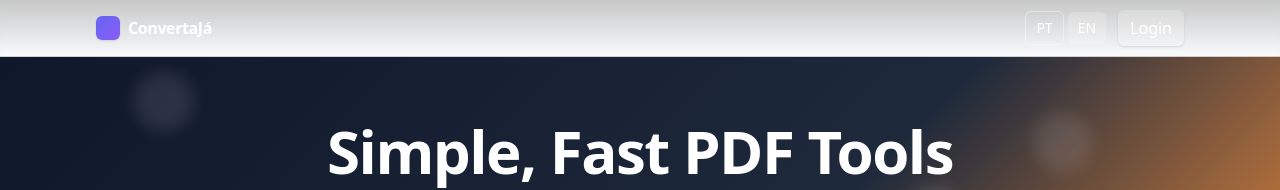
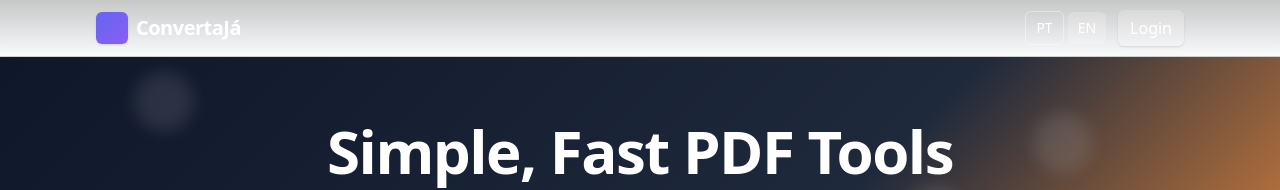
Before and after one commit to Ismaelly1984/ConvertaJa, a React (Vite) app in the folder frontend/: page / in a window 1280 px wide. Shown: the top 190 px of the page. Built offline with nearby package versions, Linux system fonts and the light colour scheme; no server answers.

Commit message:
style(nav): aumentar fonte e peso do título; adicionar efeito hover (scale/rotate) no logo

```diff
--- a/frontend/src/components/Navbar.tsx
+++ b/frontend/src/components/Navbar.tsx
@@ -10,7 +10,9 @@ export default function Navbar({ variant = 'default' }: Props) {
     ? 'sticky top-0 z-50 w-full bg-gradient-to-b from-black/20 to-transparent text-white border-b border-white/15 backdrop-blur-sm transition-colors'
     : 'sticky top-0 z-50 w-full bg-white/80 supports-[backdrop-filter]:backdrop-blur-sm border-b border-slate-200/60 shadow-sm transition-colors'
 
-  const brandTextClass = onGradient ? 'font-semibold text-white tracking-tight group-hover:opacity-90' : 'font-semibold text-slate-900 tracking-tight group-hover:opacity-90'
+  const brandTextClass = onGradient
+    ? 'font-bold text-white tracking-tight group-hover:opacity-90 text-lg md:text-xl transition-colors'
+    : 'font-bold text-slate-900 tracking-tight group-hover:opacity-90 text-lg md:text-xl transition-colors'
   const langBtnClass = (active: boolean) => onGradient
     ? `${active ? 'bg-white/20 text-white' : 'bg-transparent text-white border border-white/40'} px-2.5 py-1.5 rounded-md text-sm hover:opacity-90 focus:outline-none focus:ring-2 focus:ring-white/30 transition-colors`
     : `${active ? 'bg-slate-900 text-white' : 'bg-white text-slate-900 border'} px-2.5 py-1.5 rounded-md text-sm hover:opacity-90 focus:outline-none focus:ring-2 focus:ring-slate-900/30 transition-colors`
@@ -22,7 +24,7 @@ export default function Navbar({ variant = 'default' }: Props) {
     <nav className={navClass}>
       <div className="max-w-6xl mx-auto px-6 md:px-8 h-14 flex items-center justify-between">
         <a href="#" className="flex items-center gap-2 group" aria-label={locale === 'pt' ? 'Início do ConvertaJá' : 'ConvertaJá Home'}>
-          <div className="h-6 w-6 rounded-md bg-gradient-to-br from-brandIndigo to-brandViolet shadow" />
+          <div className="h-7 w-7 md:h-8 md:w-8 rounded-md bg-gradient-to-br from-brandIndigo to-brandViolet shadow transition-transform duration-200 group-hover:scale-110 group-hover:rotate-3" />
           <span className={brandTextClass}>ConvertaJá</span>
         </a>
         <div className="flex items-center gap-3">
```
